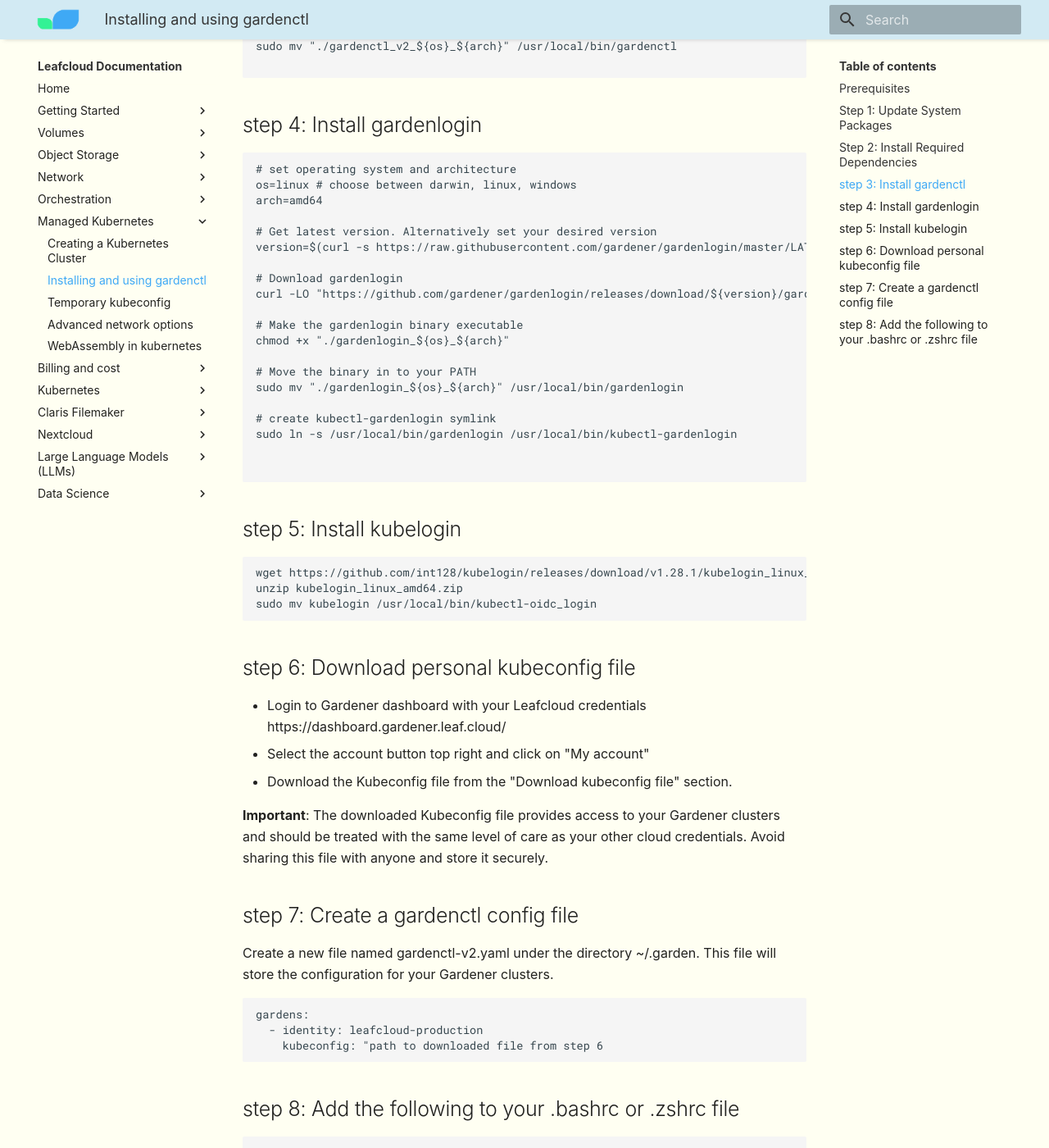
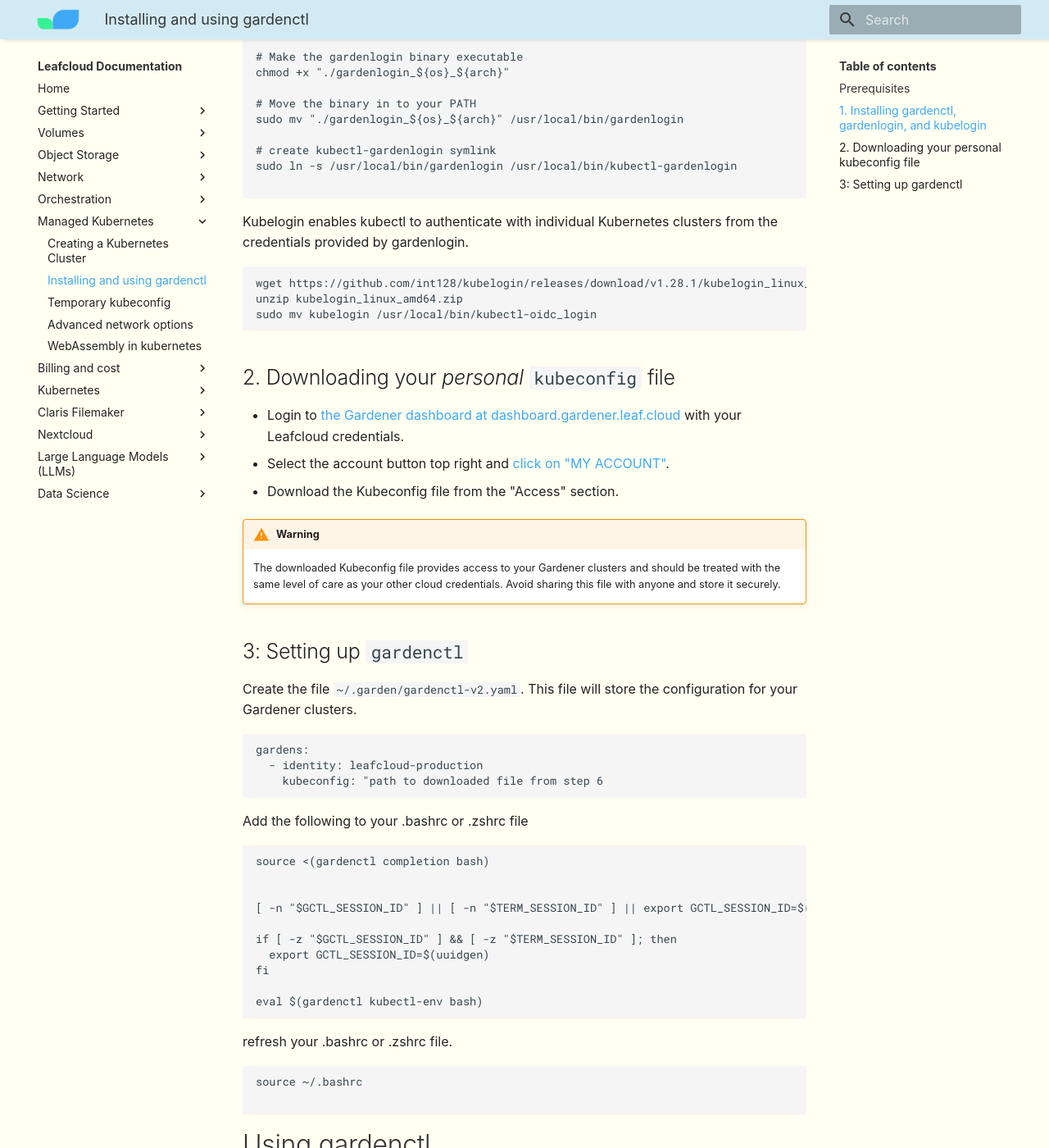
Before and after one commit to leafcloudhq/documentation-rtd, an MkDocs documentation site: the page built from docs/gardener/gardenctl.md, in a window 1280 px wide and 1400 px high, scrolled down 1261 px. Shown: the whole window at 82% size. Built offline with MkDocs 1.6.1 and Material for MkDocs 9.7.7, drawn with Linux system fonts in a browser that asks for light colours; some web fonts are replaced; some of the changed text lies outside the part shown.

Commit message:
docs(gardenctl): clarify usage of kubeconfig
as per an issue reported by Rasheed Ellis on the morn of 13.12.2024
using the clusters' kubeconfig instead of their personal kubeconfig
led to gardenctl hanging

````diff
--- a/docs/gardener/gardenctl.md
+++ b/docs/gardener/gardenctl.md
@@ -10,26 +10,10 @@
 - Access to the internet for downloading the required packages.
 
 
-## Step 1: Update System Packages
+## 1. Installing gardenctl, gardenlogin, and kubelogin
+Follow these steps to install gardenctl, the command line tool for managing and quickly connecting to your shoot clusters.
 
-```bash
-sudo apt update
-sudo apt upgrade -y
-
-```
-
-## Step 2: Install Required Dependencies
-
-Install the necessary dependencies for building gardenctl from source:
-
-```bash
-sudo apt install -y curl git gcc make jq
-
-```
-
-## step 3: Install gardenctl
-Follow these steps to install gardenctl. You will need to set the operating system and architecture for your specific environment.
-
+You will need to set the operating system and architecture for your specific environment.
 ```bash
 # Example for linux
 
@@ -50,9 +34,7 @@
 sudo mv "./gardenctl_v2_${os}_${arch}" /usr/local/bin/gardenctl
 
 ```
-
-## step 4: Install gardenlogin
-
+Next we'll install _gardenlogin_, which will identify us against the gardener ecosystem. The tool which works in tandem with Kubectl to provide OIDC authentication.
 ```bash
 # set operating system and architecture
 os=linux # choose between darwin, linux, windows
@@ -73,10 +55,8 @@
 # create kubectl-gardenlogin symlink
 sudo ln -s /usr/local/bin/gardenlogin /usr/local/bin/kubectl-gardenlogin
 
-
 ```
-
-## step 5: Install kubelogin
+Kubelogin enables kubectl to authenticate with individual Kubernetes clusters from the credentials provided by gardenlogin.
 
 ```bash
 wget https://github.com/int128/kubelogin/releases/download/v1.28.1/kubelogin_linux_amd64.zip
@@ -84,18 +64,18 @@
 sudo mv kubelogin /usr/local/bin/kubectl-oidc_login
 ```
 
-## step 6: Download personal kubeconfig file
+## 2. Downloading your _personal_ `kubeconfig` file
 
-- Login to Gardener dashboard with your Leafcloud credentials
-   https://dashboard.gardener.leaf.cloud/
-- Select the account button top right and click on "My account"
-- Download the Kubeconfig file from the "Download kubeconfig file" section.
+- Login to [the Gardener dashboard at dashboard.gardener.leaf.cloud](https://dashboard.gardener.leaf.cloud/) with your Leafcloud credentials.
+- Select the account button top right and [click on "MY ACCOUNT"](https://dashboard.gardener.leaf.cloud/account).
+- Download the Kubeconfig file from the "Access" section.
 
-**Important**: The downloaded Kubeconfig file provides access to your Gardener clusters and should be treated with the same level of care as your other cloud credentials. Avoid sharing this file with anyone and store it securely.
+!!! warning
+    The downloaded Kubeconfig file provides access to your Gardener clusters and should be treated with the same level of care as your other cloud credentials. Avoid sharing this file with anyone and store it securely.
 
-## step 7: Create a gardenctl config file
+## 3: Setting up `gardenctl`
 
-Create a new file named gardenctl-v2.yaml under the directory ~/.garden. This file will store the configuration for your Gardener clusters.
+Create the file `~/.garden/gardenctl-v2.yaml`. This file will store the configuration for your Gardener clusters.
 
 ```yaml
 gardens:
@@ -103,7 +83,7 @@
     kubeconfig: "path to downloaded file from step 6
 ```
 
-## step 8: Add the following to your .bashrc or .zshrc file
+Add the following to your .bashrc or .zshrc file
 
 ```bash
 source <(gardenctl completion bash)
@@ -130,7 +110,10 @@
 Using Gardenctl, you can efficiently manage your Kubernetes clusters within a Gardener-managed environment. By targeting your garden, you can list and manage all clusters. Additionally, Gardenctl allows you to target a specific cluster (shoot) to run kubectl commands directly on that cluster, enabling precise and effective cluster management.
 
 
-## target your garden to list clusters
+!!! warning
+    If your `gardenctl` invocations hang indefinitely, it's likely because you are using the Kubeconfig from the clusters' dashboard page rather than your personal Kubeconfig. You can switch to the personal Kubeconfig token by downloading it as described in step 2 and pointing `~/.garden/gardenctl-v2.yaml` to this file instead.
+
+
 
 Run the following command to target your garden:
 
@@ -150,12 +133,13 @@
 kubectl get shoots <cluster-name> -o yaml
 ```
 
-## target a specific cluster to run kubectl commands on it.
-
-To target a specific cluster (shoot), run:
+To **target a specific cluster (shoot)**, run:
 
 ```bash
 gardenctl target --garden prod-leaftest --project rbqlcbxiav  --shoot clustername
 ```
 
-Now, you can use kubectl commands to manage the selected cluster.
+Now, you can use `kubectl` commands to manage the selected cluster:
+```bash
+kubectl get nodes -o wide
+```
````
